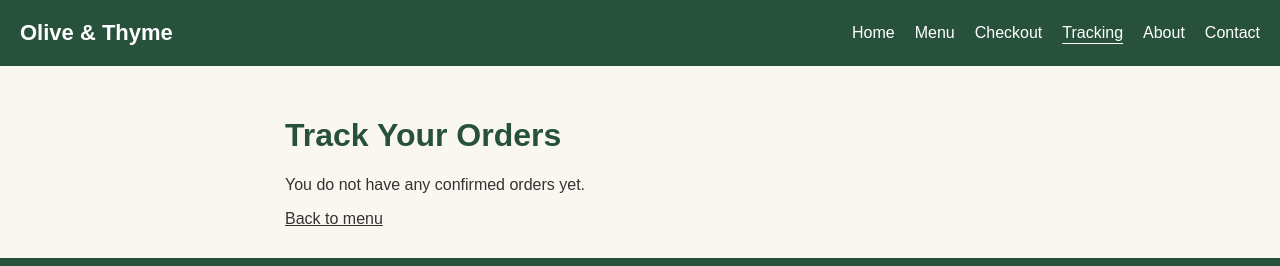
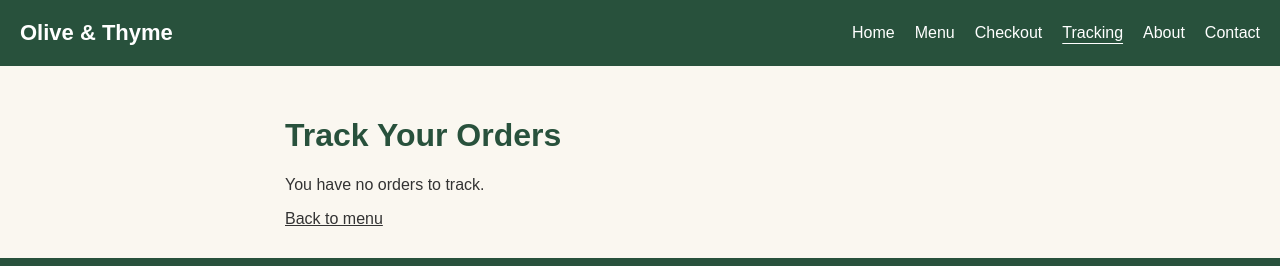
Before and after one commit to 12131633-Malek/Restaurant-Ordering-System, a React (Vite) app: page /tracking in a window 1280 px wide. Shown: the top 266 px of the page. Built offline with nearby package versions, Linux system fonts and the light colour scheme.

Commit message:
tracking canel order change

```diff
--- a/src/App.jsx
+++ b/src/App.jsx
@@ -9,6 +9,7 @@ import Contact from './pages/Contact'
 import { useEffect, useState } from 'react'
 import { BrowserRouter, Routes, Route } from 'react-router-dom'
 import './App.css'
+import { canCancelOrder } from './utils/orderTracking'
 
 export default function App() {
   // Keep the order here so Menu and Checkout can both use it.
@@ -18,8 +19,8 @@ export default function App() {
     try {
       const savedOrders = JSON.parse(sessionStorage.getItem('trackingOrder'))
       // Keep the previous single order when upgrading to an order list.
-      if (Array.isArray(savedOrders)) return savedOrders
-      return savedOrders ? [savedOrders] : []
+      const orders = Array.isArray(savedOrders) ? savedOrders : savedOrders ? [savedOrders] : []
+      return orders.filter((trackedOrder) => trackedOrder.status !== 'cancelled')
     } catch {
       return []
     }
@@ -33,6 +34,13 @@ export default function App() {
     }
   }, [trackingOrders])
 
+  function cancelOrder(orderId) {
+    const cancelledAt = Date.now()
+    setTrackingOrders((previousOrders) => previousOrders.filter((trackedOrder) => (
+      trackedOrder.id !== orderId || !canCancelOrder(trackedOrder, cancelledAt)
+    )))
+  }
+
   return (
     <BrowserRouter>
       <a className="skip-link" href="#main-content">Skip to content</a>
@@ -43,7 +51,7 @@ export default function App() {
           <Route path="/" element={<Home />} />
           <Route path="/menu" element={<Menu order={order} setOrder={setOrder} />} />
           <Route path="/checkout" element={<Checkout order={order} setOrder={setOrder} setTrackingOrders={setTrackingOrders} />} />
-          <Route path="/tracking" element={<Tracking trackingOrders={trackingOrders} />} />
+          <Route path="/tracking" element={<Tracking trackingOrders={trackingOrders} onCancelOrder={cancelOrder} />} />
           <Route path="/about" element={<About />} />
           <Route path="/contact" element={<Contact />} />
         </Routes>
--- a/src/components/OrderTracking.jsx
+++ b/src/components/OrderTracking.jsx
@@ -1,5 +1,20 @@
+import { canCancelOrder } from '../utils/orderTracking'
+
 // One card shows the progress and details of one confirmed order.
-export default function OrderTracking({ trackingOrder, now }) {
+export default function OrderTracking({ trackingOrder, now, onCancelOrder }) {
+  const cancelled = trackingOrder.status === 'cancelled'
+  const canCancel = canCancelOrder(trackingOrder, now)
+
+  function handleCancel() {
+    if (window.confirm(`Cancel order ${trackingOrder.id}? This cannot be undone.`)) {
+      // Recheck the time in case preparation began while the prompt was open.
+      if (canCancelOrder(trackingOrder, Date.now())) {
+        onCancelOrder(trackingOrder.id)
+      } else {
+        window.alert('This order is already being prepared and can no longer be cancelled.')
+      }
+    }
+  }
   const delivery = trackingOrder.method === 'Delivery'
   const steps = delivery
     ? ['Confirmed', 'Preparing', 'Out for delivery', 'Delivered']
@@ -19,7 +34,11 @@ export default function OrderTracking({ trackingOrder, now }) {
       <section className="tracking-box">
         <h2>Order {trackingOrder.id}</h2>
         <p>{trackingOrder.method} for {trackingOrder.name}</p>
-        <p className="tracking-status" role="status">Status: {steps[stage]}</p>
+        <p className="tracking-status" role="status">Status: {cancelled ? 'Cancelled' : steps[stage]}</p>
+        {cancelled ? (
+          <p>Your order has been cancelled.</p>
+        ) : (
+          <>
         <p>{remaining > 0 ? `Estimated completion in ${minutes}:${seconds}` : delivery ? 'Simulation complete' : 'Estimated pickup time reached.'}</p>
         <ol className="tracking-steps">
           {steps.map((step, index) => (
@@ -29,6 +48,18 @@ export default function OrderTracking({ trackingOrder, now }) {
             </li>
           ))}
         </ol>
+        {canCancel ? (
+          <>
+            <p className="tracking-note">You can cancel this order before preparation starts.</p>
+            <button type="button" className="cancel-order" onClick={handleCancel} aria-label={`Cancel order ${trackingOrder.id}`}>
+              Cancel order
+            </button>
+          </>
+        ) : (
+          <p className="tracking-note">This order can no longer be cancelled because preparation has started.</p>
+        )}
+          </>
+        )}
       </section>
 
       <section className="tracking-box">
--- a/src/pages/Tracking.css
+++ b/src/pages/Tracking.css
@@ -92,6 +92,14 @@
   outline-offset: 3px;
 }
 
+.tracking-box .cancel-order {
+  background-color: #a32d25;
+}
+
+.tracking-box .cancel-order:hover {
+  background-color: #7c211b;
+}
+
 .tracking-box li {
   margin-bottom: 10px;
 }
--- a/src/pages/Tracking.jsx
+++ b/src/pages/Tracking.jsx
@@ -3,7 +3,7 @@ import { Link } from 'react-router-dom'
 import OrderTracking from '../components/OrderTracking'
 import './Tracking.css'
 
-export default function Tracking({ trackingOrders }) {
+export default function Tracking({ trackingOrders, onCancelOrder }) {
   const [now, setNow] = useState(() => Date.now())
 
   // One timer updates all orders. Each order has its own starting time.
@@ -16,10 +16,10 @@ export default function Tracking({ trackingOrders }) {
     <div className="tracking-page">
       <h1>Track Your Orders</h1>
       {trackingOrders.length === 0 ? (
-        <p>You do not have any confirmed orders yet.</p>
+        <p>You have no orders to track.</p>
       ) : (
         trackingOrders.map((order) => (
-          <OrderTracking key={order.id} trackingOrder={order} now={now} />
+          <OrderTracking key={order.id} trackingOrder={order} now={now} onCancelOrder={onCancelOrder} />
         ))
       )}
       <Link to="/menu">Back to menu</Link>
--- /dev/null
+++ b/src/utils/orderTracking.js
@@ -0,0 +1,4 @@
+// Both pickup and delivery begin preparing 10 minutes after confirmation.
+export function canCancelOrder(order, now) {
+  return order.status !== 'cancelled' && now - order.placedAt < 10 * 60 * 1000
+}
```
